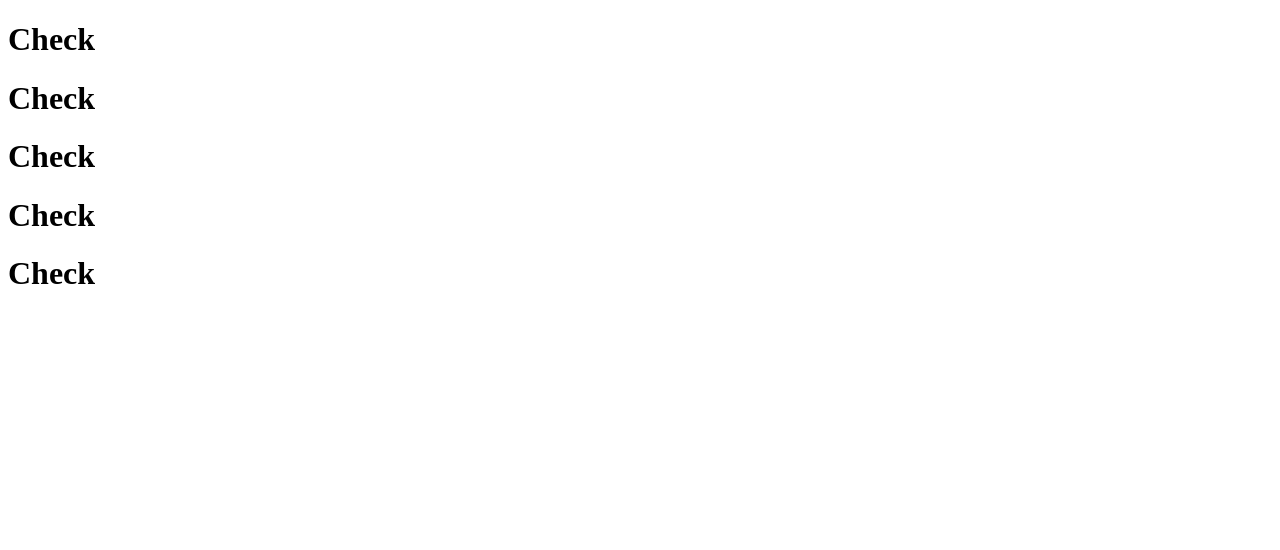
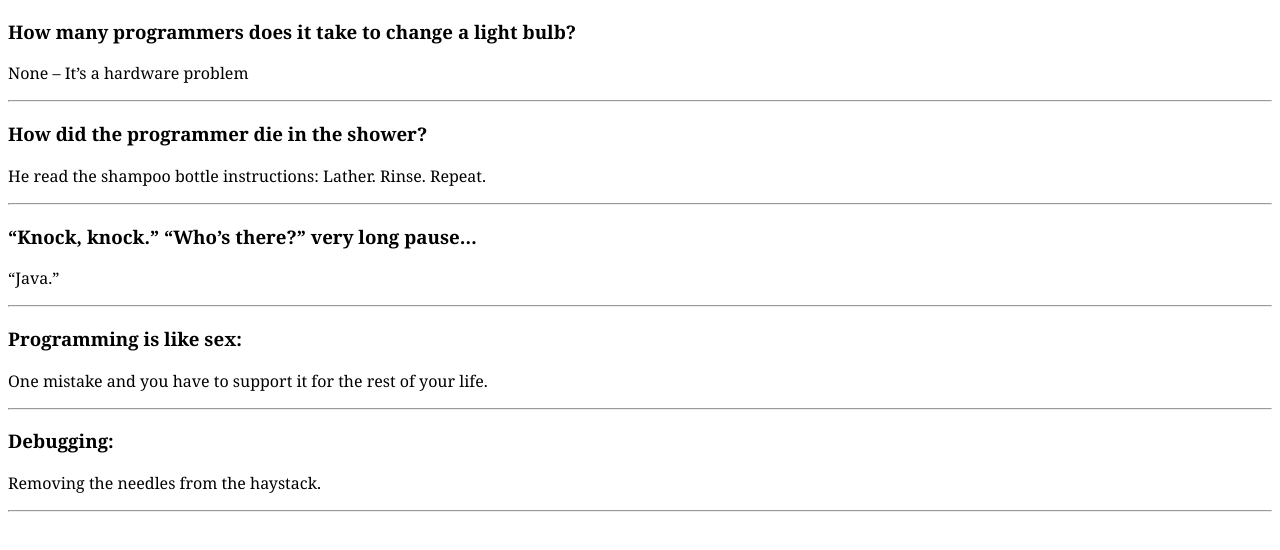
Before and after one commit to GiannisTzonis/airbnb-clone, a React (Create React App) app: page / in a window 1280 px wide. Shown: the top 550 px of the page. Built offline with nearby package versions, Linux system fonts and the light colour scheme.

Commit message:
final steps done, app is working, add some styles too

```diff
--- a/src/Joke.js
+++ b/src/Joke.js
@@ -1,7 +1,12 @@
 import React from "react"
 
-export default function Joke() {
+export default function Joke(props) {
+    console.log(props)
     return (
-        <h1>Check</h1>
+        <div>
+            <h3>{props.setup}</h3>
+            <p>{props.punchline}</p>
+            <hr />
+        </div>
     )
 }
--- a/src/index.js
+++ b/src/index.js
@@ -1,5 +1,6 @@
 import React from "react"
 import ReactDOM from "react-dom"
 import App from "./App"
+import "./styles.css";
 
 ReactDOM.render(<App />, document.getElementById("root"))
```
